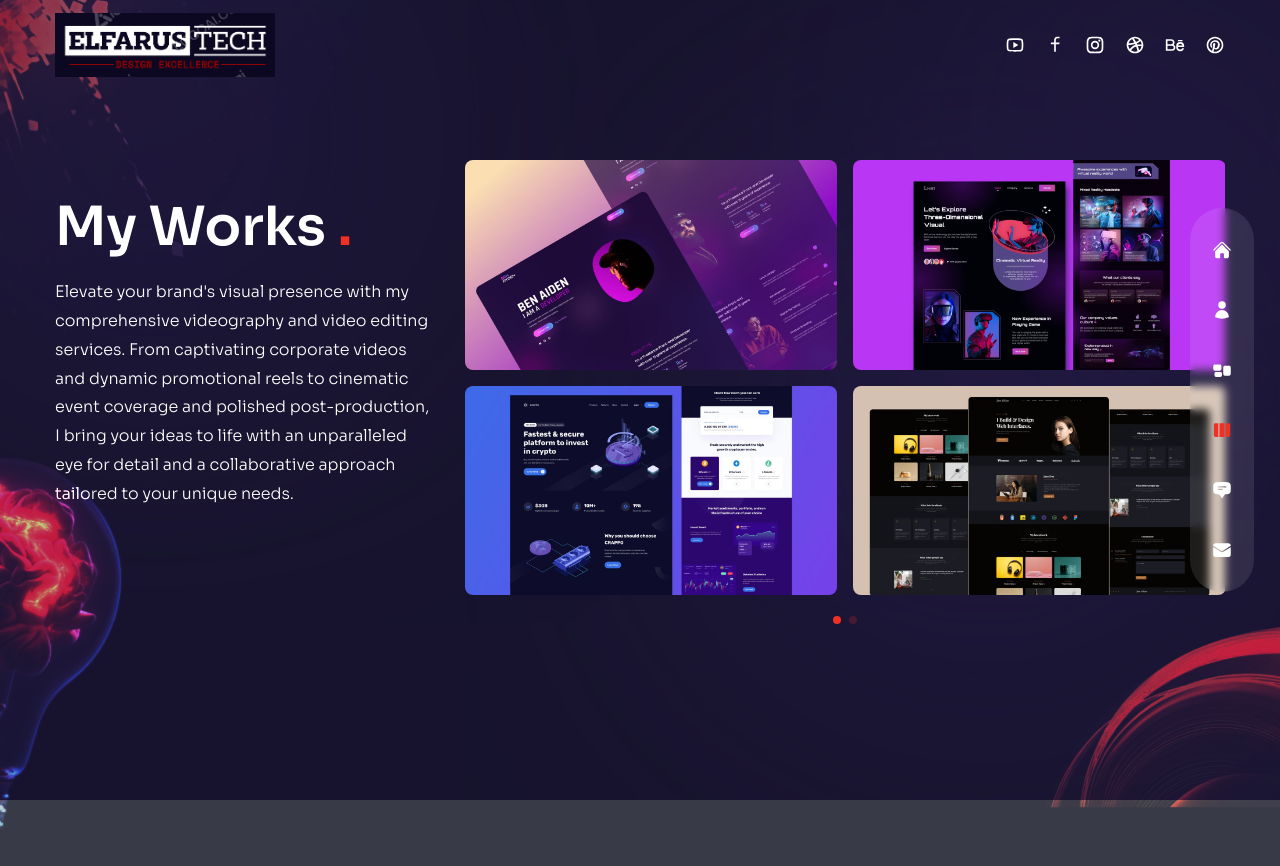
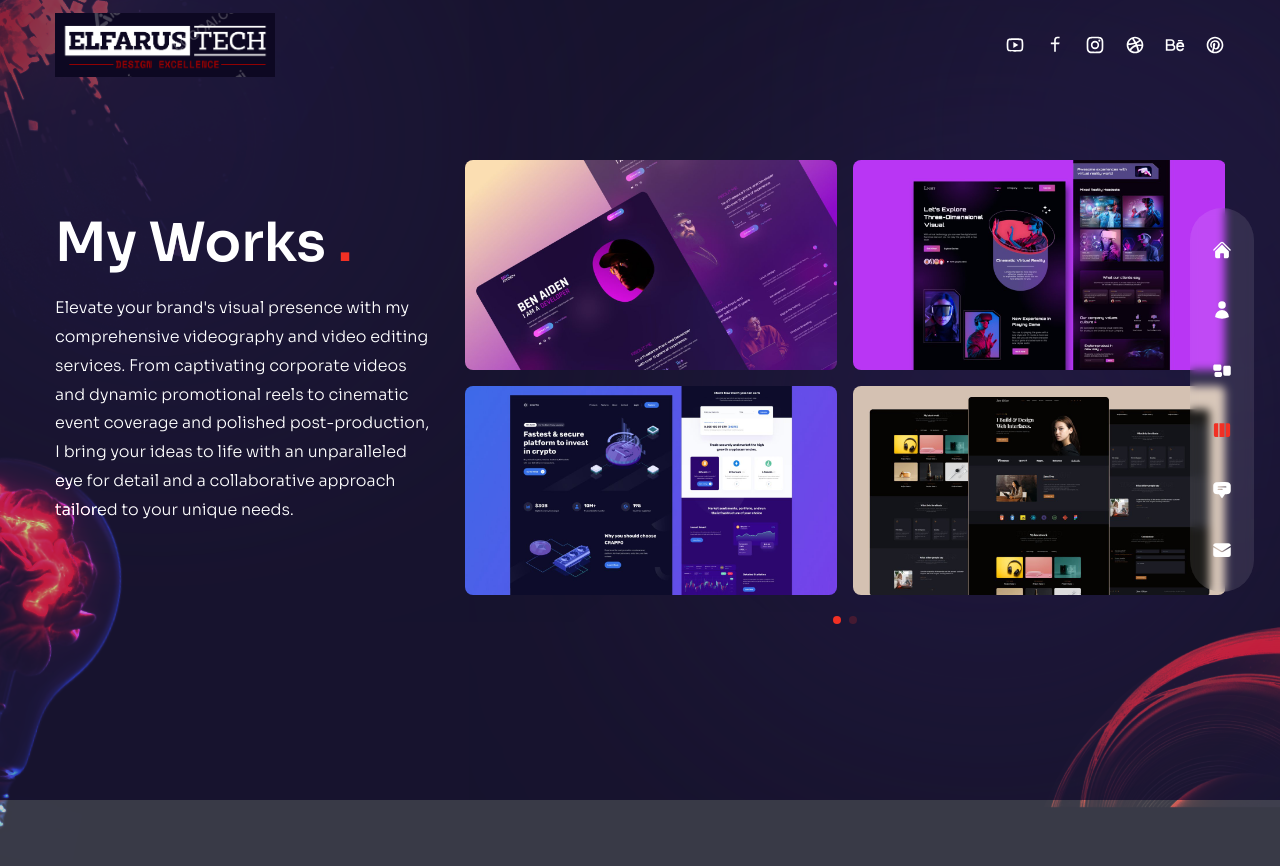
Before and after one commit to Besufekad-HAZ/Elfarus-Portfolio, a Next.js app: page /work in a window 1280 px wide. Shown: the top 866 px of the page. Built offline with nearby package versions, Linux system fonts and the light colour scheme.

Commit message:
Prepare the WorkSlider to add a link

```diff
--- a/pages/work/index.js
+++ b/pages/work/index.js
@@ -20,7 +20,7 @@ const Work = () => {
               initial="hidden"
               animate="show"
               exit="hidden"
-              className="h2 xl:mt-8"
+              className="h2 xl:mt-12"
             >
               My Works <span className="text-accent">.</span>{" "}
             </motion.h2>
```
